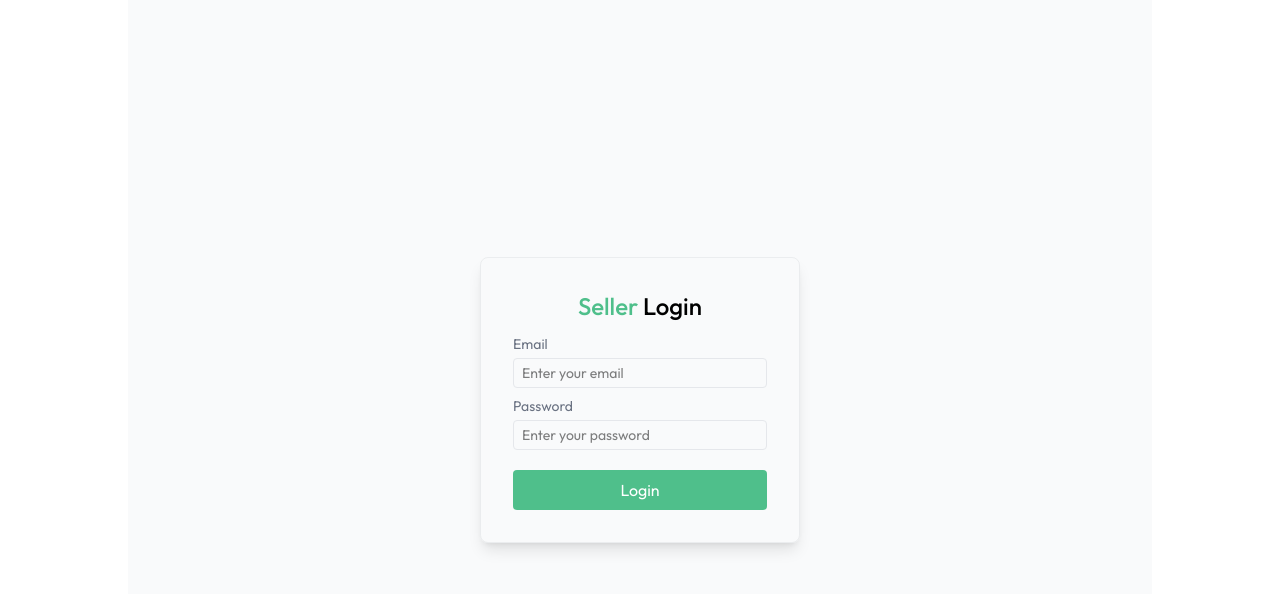
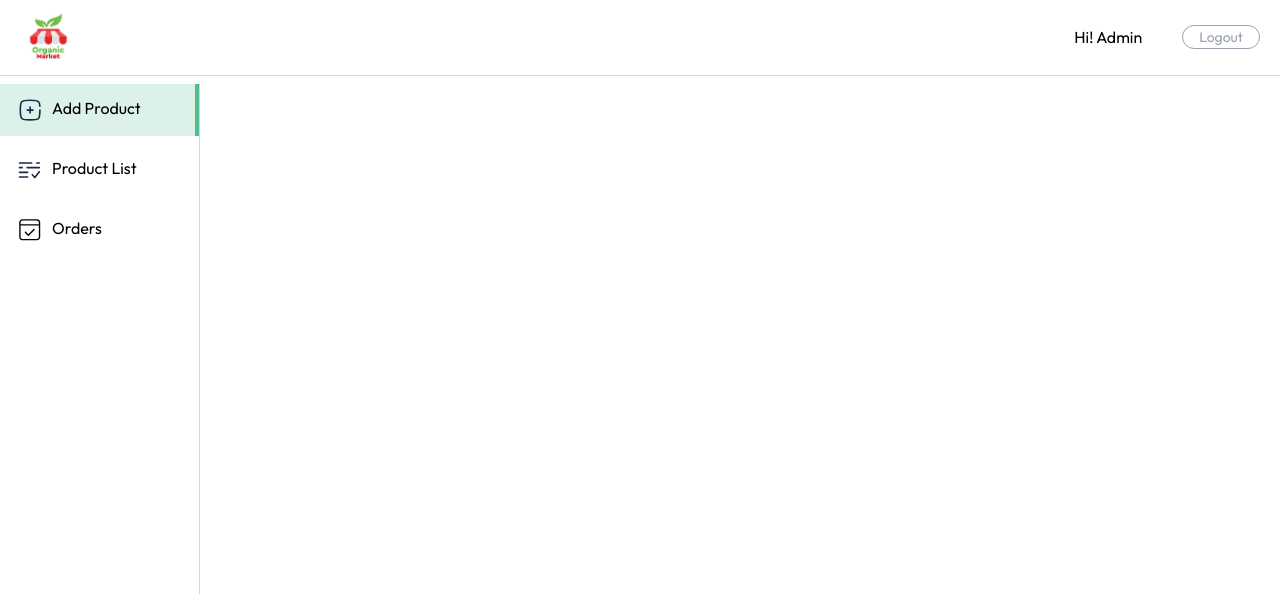
Before and after one commit to JoshiNirdesh/ecommerce-website, a React (Vite) app: page /seller in a window 1280 px wide. Shown: the top 594 px of the page. Built offline with nearby package versions, Linux system fonts and the light colour scheme.

Commit message:
seller add product

```diff
--- a/src/App.jsx
+++ b/src/App.jsx
@@ -14,6 +14,7 @@ import Cart from "./components/Cart";
 import AddAddress from "./components/AddAddress";
 import MyOrders from "./components/MyOrders";
 import SellerLogin from "./components/seller/SellerLogin";
+import SellerLayout from "./pages/seller/SellerLayout";
 
 const App = () => {
   const { showUserLogin, isSeller } = useAppContext();
@@ -26,7 +27,7 @@ const App = () => {
       {!isSellerPage && <Navbar />}
       {showUserLogin ? <Login /> : ""}
       <Toaster />
-      <div className="px-6 md:px-16 lg:px-24 xl:px-32">
+      <div className={isSeller ? "" : "px-6 md:px-16 lg:px-24 xl:px-32"}>
         <Routes>
           <Route path="/" element={<Home />} />
           <Route path="products" element={<AllProducts />} />
@@ -38,7 +39,10 @@ const App = () => {
           <Route path="/cart" element={<Cart />} />
           <Route path="/add-address" element={<AddAddress />} />
           <Route path="/my-orders" element={<MyOrders />} />
-          <Route path="/seller" element={isSeller ? null : <SellerLogin />} />
+          <Route
+            path="/seller"
+            element={isSeller ? <SellerLayout /> : <SellerLogin />}
+          />
         </Routes>
       </div>
       {!isSellerPage && <Footer />}
--- a/src/context/AppContext.jsx
+++ b/src/context/AppContext.jsx
@@ -8,7 +8,7 @@ export const AppContext = createContext();
 export const AppProvider = ({ children }) => {
   const navigate = useNavigate();
   const [user, setUser] = useState(null);
-  const [isSeller, setIsSeller] = useState(false);
+  const [isSeller, setIsSeller] = useState(true);
   const [showUserLogin, setShowUserLogin] = useState(false);
   const [products, setProducts] = useState([]);
   const [searchQuery, setSearchQuery] = useState("");
--- /dev/null
+++ b/src/pages/seller/AddProduct.jsx
@@ -0,0 +1,11 @@
+import React from 'react'
+
+const AddProduct = () => {
+  return (
+    <div>
+      add product
+    </div>
+  )
+}
+
+export default AddProduct
--- /dev/null
+++ b/src/pages/seller/Orders.jsx
@@ -0,0 +1,7 @@
+import React from "react";
+
+const Orders = () => {
+  return <div>Orders</div>;
+};
+
+export default Orders;
--- /dev/null
+++ b/src/pages/seller/ProductList.jsx
@@ -0,0 +1,7 @@
+import React from "react";
+
+const ProductList = () => {
+  return <div>Product lIst</div>;
+};
+
+export default ProductList;
--- a/src/pages/seller/SellerLayout.jsx
+++ b/src/pages/seller/SellerLayout.jsx
@@ -0,0 +1,55 @@
+import React from "react";
+import { useAppContext } from "../../context/AppContext";
+import { assets } from "../../assets/greencart_assets/assets";
+import { Link, NavLink, Outlet } from "react-router-dom";
+
+const SellerLayout = () => {
+  const sidebarLinks = [
+    { name: "Add Product", path: "/seller", icon: assets.add_icon },
+    {
+      name: "Product List",
+      path: "/seller/product-list",
+      icon: assets.product_list_icon,
+    },
+    { name: "Orders", path: "/seller/orders", icon: assets.order_icon },
+  ];
+
+  const { setIsSeller } = useAppContext();
+  const handleLogout = () => {
+    setIsSeller(false);
+  };
+  return (
+    <>
+      <div className="flex items-center justify-between border-b border-gray-300 py-3 px-5">
+        <Link to={"/"}>
+          <img src={assets.logo} alt="" className="w-15" />
+        </Link>
+        <div className="flex gap-10">
+          <p>Hi! Admin</p>
+          <button
+            onClick={handleLogout}
+            className="border px-4 text-gray-400 rounded-xl text-sm"
+          >
+            Logout
+          </button>
+        </div>
+      </div>
+      <div className="border-r border-gray-300 w-50 border-full h-[550px] ">
+        {sidebarLinks.map((item) => (
+          <NavLink
+            to={item.path}
+            key={item.name}
+            className={({ isActive }) =>
+              `flex gap-2 px-4 py-3 mt-2 ${isActive ? "bg-primary/20 border-r-4 border-primary" : "hover:bg-gray-100/90"}`
+            }
+          >
+            <img src={item.icon} className="w-7 h-7" alt="" /> <p>{item.name}</p>
+          </NavLink>
+        ))}
+      </div>
+      <Outlet/>
+    </>
+  );
+};
+
+export default SellerLayout;
```
